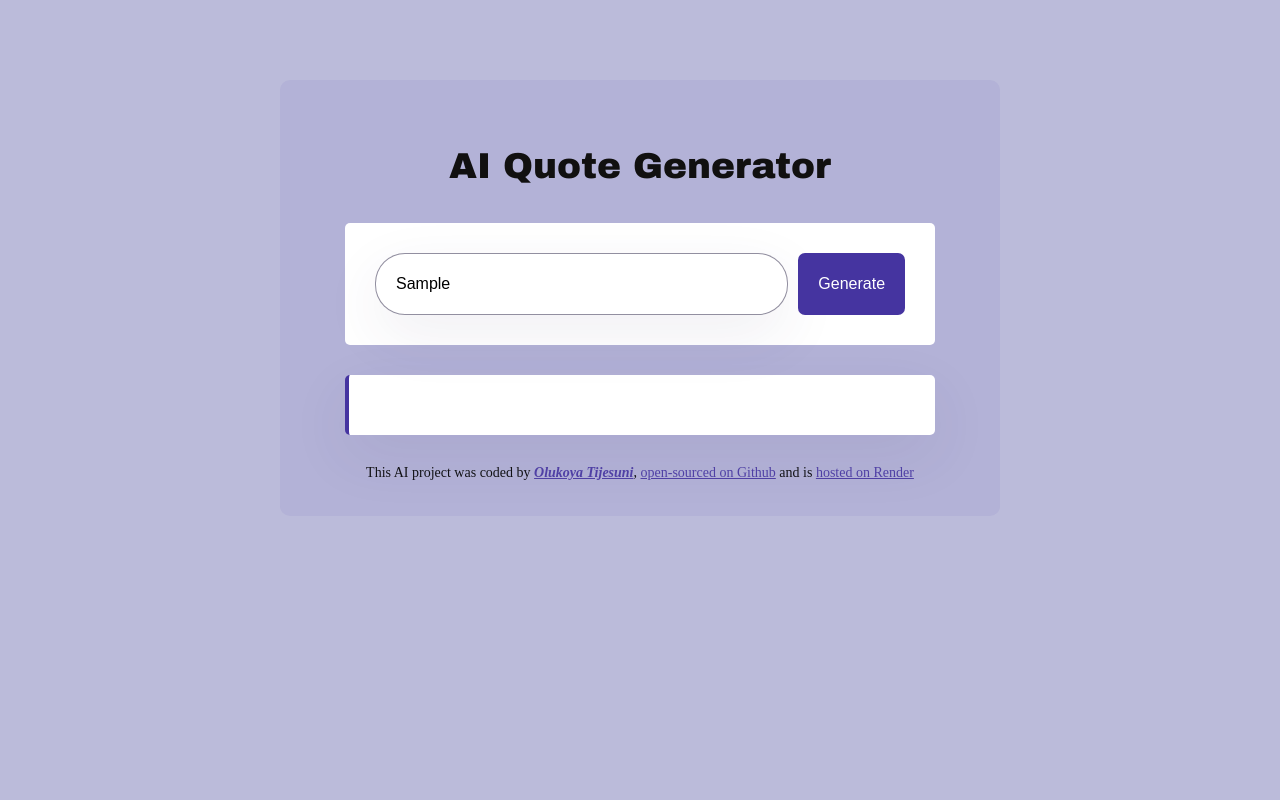
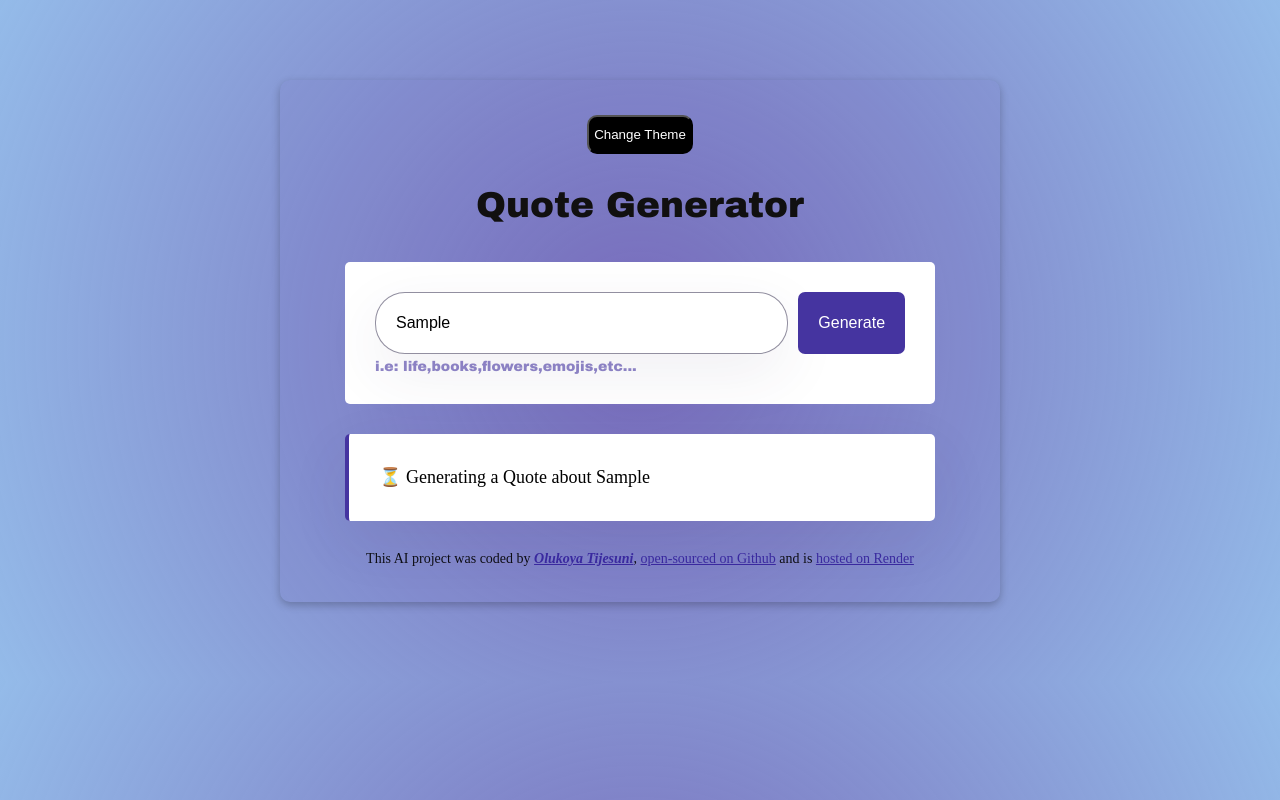
Before and after one commit to BossEsther/Quote-generator, a plain HTML site: page index.html in a window 1280 px wide. Both pictures are taken after typing "Sample" into the empty fields and a click on the input "Generate". Drawn offline with nearby package versions, Linux system fonts and the light colour scheme; no server answers.

Commit message:
Made the user experience more communicative and friendly and did some other few changes

```diff
--- a/index.html
+++ b/index.html
@@ -13,17 +13,21 @@
 </head>
 <body>
     <div class="container">
+        <button class="change-theme" id="change-theme" >Change Theme</button>
         <header>
-            <h1> AI Quote Generator</h1>
+            <h1>Quote Generator</h1>
         </header>
         <main>
-            <form id="generate-quote">
-                <input type="text" class="search-input" id="search-input" placeholder="Enter the topic of the quote...."
-                required autofocus autocomplete="off" />
+            <div class="form-container">
+                <form id="generate-quote">
+                    <input type="text" class="search-input" id="search-input" placeholder="Enter the topic of a quote...."
+                    required autofocus autocomplete="off" />
 
-                <input type="submit" class="quote-button" value="Generate">
-            </form>
-            <div class="quotes" id="quotes">
+                    <input type="submit" class="quote-button" value="Generate">
+                </form>
+                <div class="hints">i.e: life,books,flowers,emojis,etc...</div>
+            </div>
+            <div class="quotes hidden" id="quotes">
             </div>
         </main>
 
--- a/src/index.js
+++ b/src/index.js
@@ -1,5 +1,21 @@
+function changeTheme(){
+    let body = document.querySelector("body");
+
+    body.classList.toggle("dark");
+
+    // Alternative Way but explainable
+
+//    if (body.classList.contains("dark")){
+//      body.classList.remove("dark");
+//    } else{
+//        body.classList.add("dark");
+//    }
+}
+
+let themeButton = document.querySelector("#change-theme");
+themeButton.addEventListener("click", changeTheme);
+
 function displayQuote(response){
-    console.log("Generated Quote...");
     new Typewriter('#quotes', {
         strings: response.data.answer,
         autoStart: true,
@@ -16,7 +32,7 @@ function generateQuotes(event){
     let inputElement = document.querySelector("#search-input");
 
     let apiKey = "to4b1410aa2839a0042157f44d3803ee";
-    let context = ` As a creative and experiended Ai, full with wisdom and numerous quotes.Generate inspirational,motivational and educational quotes, Separate each line with a <br>. Sign the quote after a <br> element with 'Esther Quotes' inside a <strong> element at the end of the quote and not the beginning.Do not include this:" " in th answer`;
+    let context = ` As a creative and experiended Ai, full with wisdom and numerous quotes.Generate inspirational,motivational and educational quotes, Separate each line with a <br>. Sign the quote after a <br> element with 'Esther Quotes' inside a <strong> element at the end of the quote and not the beginning.Do not include this:" " in the answer. Give a maximum of 4 lines to each answer`;
     let prompt = `Generate a Quote on ${inputElement.value}`;
     let apiUrl = `https://api.shecodes.io/ai/v1/generate?prompt=${prompt}&context=${context}&key=${apiKey}`;
 
@@ -24,9 +40,11 @@ function generateQuotes(event){
     // let quoteElement = document.querySelector("#quotes");
     // quoteElement.innerHTML = "Life is not a bed of roses";
 
-    console.log(`Generating A Quote.......`);
-    console.log(`prompt: ${prompt}`);
-    console.log(`context: ${context}`);
+
+    let quoteGeneratorElement = document.querySelector("#quotes");
+    quoteGeneratorElement.classList.remove("hidden");
+    quoteGeneratorElement.innerHTML = `<div class="generating">⏳ Generating a Quote about ${inputElement.value} </div>`;
+
 
     axios.get(apiUrl).then(displayQuote);
 }
--- a/src/style.css
+++ b/src/style.css
@@ -1,5 +1,6 @@
 body{
-    background-color: rgb(187, 187, 218);
+    background: rgb(69,52,160);
+    background: radial-gradient(circle, rgba(69,52,160,0.7287289915966386) 0%, rgba(148,187,233,1) 100%);
 }
 h1{
     text-align: center;
@@ -13,14 +14,18 @@ header{
     margin-bottom: 30px;
 }
 a{
-    color: rgb(69, 52, 160); ;
+    color: rgb(50, 32, 155);
+
 }
 form{
+    display: flex;
+
+}
+.form-container{
+    border-radius: 5px;
     margin: 30px;
     background-color: white;
     padding: 30px;
-    display: flex;
-    border-radius: 5px;
 }
 .search-input{
     padding: 20px;
@@ -43,6 +48,7 @@ footer{
     background-color: rgba(111, 99, 184,0.1);
     padding: 35px;
     border-radius: 10px;
+    box-shadow: rgba(0, 0, 0, 0.24) 0px 3px 8px;
 }
 .quote-button{
     font-size: 16px;
@@ -71,3 +77,58 @@ footer{
 .quotes strong{
     color:rgb(69, 52, 160);
 }
+.hidden{
+    display: none;
+}
+
+.generating {
+    animation: blink-animation 1s steps(5, start) infinite;
+  }
+  @keyframes blink-animation {
+    to {
+      visibility: hidden;
+    }
+  }
+  @-webkit-keyframes blink-animation {
+    to {
+      visibility: hidden;
+    }
+  }
+  .hints{
+    margin-top: 5px;
+    opacity: 0.6;
+    color:rgb(69, 52, 160);
+    font-weight: 300;
+    font-family: "Archivo Black", system-ui;
+    font-size: 14px;
+  }
+  .change-theme{
+    display: block;
+    margin: 0px auto;
+    padding: 10px 5px;
+    background-color: black;
+    color: white;
+    border-radius: 10px;
+  }
+  .change-theme:hover{
+    cursor: pointer;
+    background-color: white;
+    color: black;
+    border: 1px solid black;
+    transition: all 150ms ease-in;
+  }
+  .dark{
+    background: rgb(58,25,236);
+    background: radial-gradient(circle, rgba(58,25,236,0.7287289915966386) 0%, rgba(4,2,13,1) 100%);
+    color: white;
+  }
+  .dark h1{
+    color: white;
+
+  }
+  .dark a{
+    color: rgb(241, 185, 241);
+  }
+  .dark .container{
+    background-color:rgba(69,52,160,0.9287289915966386);
+  }
```
